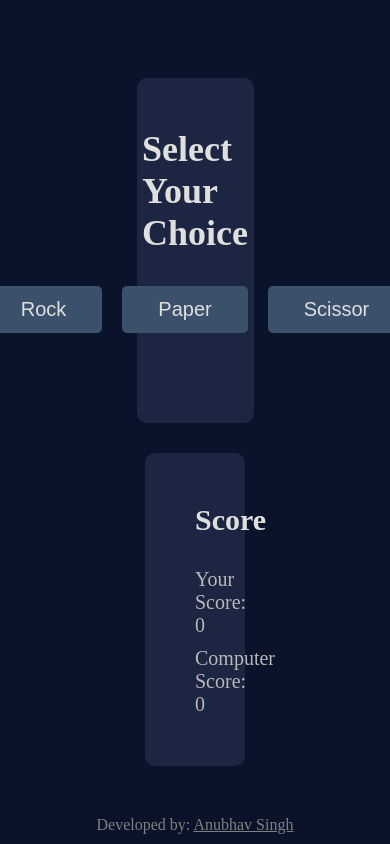
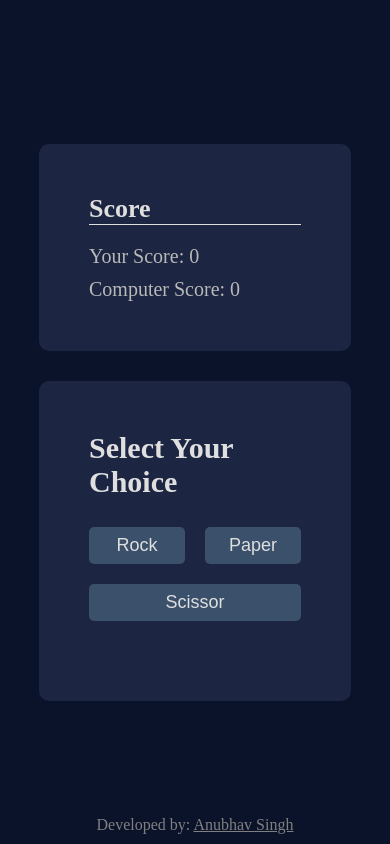
Before and after one commit to anubhavsinghgtm/rock-paper-scissor, a plain HTML site: page index.html in a window 390 px wide. Both pictures are taken after a click on the button "Start". Drawn offline with Linux system fonts and the light colour scheme.

Commit message:
optimized for mobile and tablet screens

```diff
--- a/style.css
+++ b/style.css
@@ -15,7 +15,7 @@
 }
 
 .playing-area{
-    width: 30vw;
+    width: 40vw;
     /* display: flex;
     flex-direction: column;
     align-items: center; */
@@ -91,6 +91,10 @@
     align-items: center;
 }
 
+.start-game h3{
+    text-align: center;
+}
+
 .start-game-btn{
     padding: 12px 36px;
     font-size: 30px;
@@ -128,8 +132,67 @@
     color: #dfdfdf;
 }
 
-@media (width < 990px) {
+@media (width < 1160px) {
     .main-container{
-        flex-direction: column;
+        flex-direction: column-reverse;
     }
+
+    .playing-area{
+        width: 60vw;
+    }
+
+    .score-area{
+        width: 60vw;
+    }
+
+
+
 }
+
+@media (width < 820px) {
+    .playing-area{
+        width: 80vw;
+    }
+
+    .playing-btn {
+        font-size: 18px;
+        padding: 8px 24px;
+    }
+
+    .score-area{
+        width: 80vw;
+    }
+
+    .score-area h3{
+        font-size: 26px;
+        margin-bottom: 20px;
+    }
+
+    .playing-area h3 {
+        font-size: 30px;
+        padding-bottom: 28px;
+    }
+
+    .start-game-btn {
+        padding: 10px 30px;
+        font-size: 24px;
+    }
+
+    .current-result {
+        margin-top: 20px;
+        font-size: 16px;
+    }
+
+    @media (width < 540px) {
+
+    .choices {
+        flex-wrap: wrap;
+    }
+
+    .playing-btn{
+        flex: 1;
+    }
+
+    }
+
+}
```
Also changed, not shown: index.html (+0 -1 lines).
